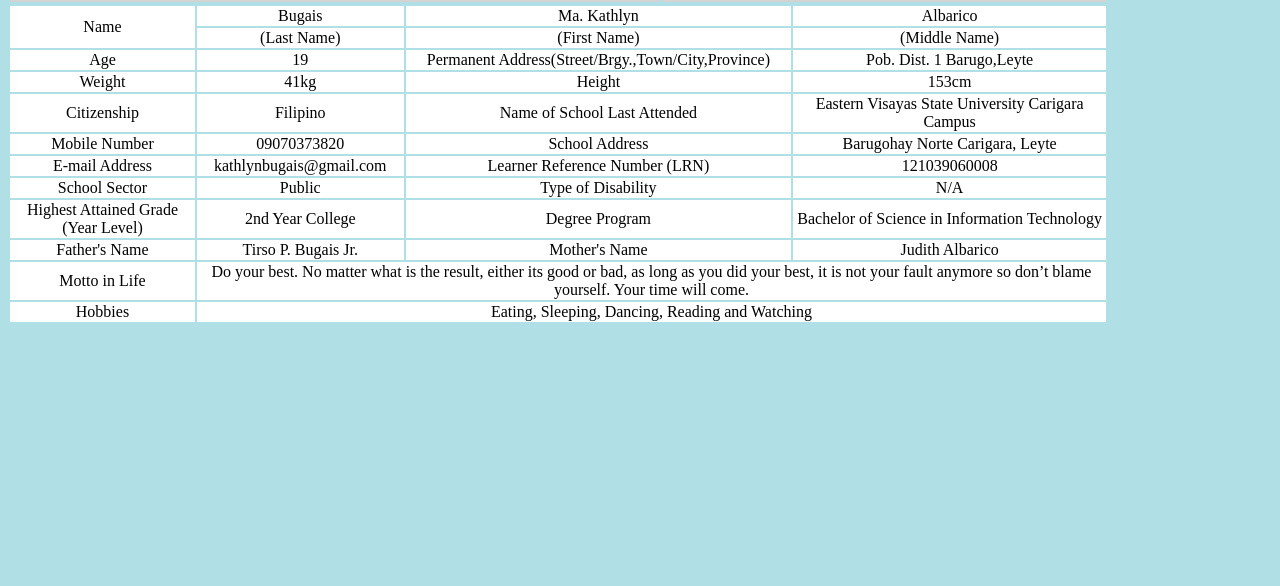
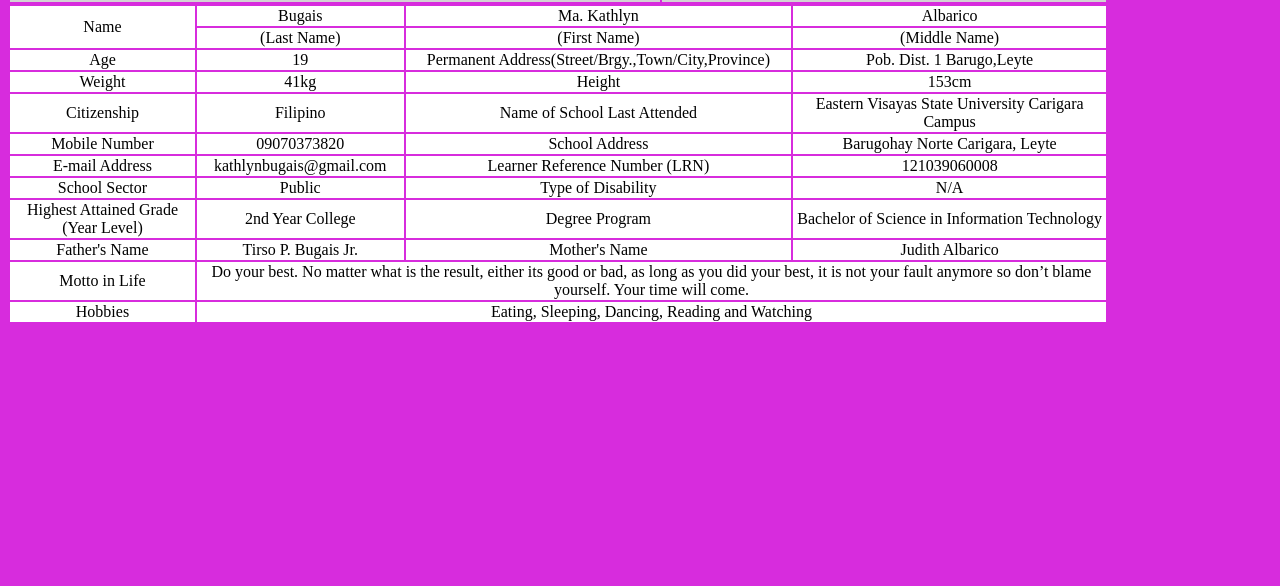
Before and after one commit to KathlynBugais/Event-Driven-Activity1, a plain HTML site: page portfolio.html in a window 1280 px wide. Shown: the part 214-800 px from the top of the page. Drawn offline with Linux system fonts and the light colour scheme.

Commit message:
Updated portfolio.html

```diff
--- a/portfolio.html
+++ b/portfolio.html
@@ -4,7 +4,7 @@
 	<link rel="stylesheet" type="text/css" href="">
 </head>
 
-<body style="background-color:powderblue;">
+<body style="background-color:rgb(215, 44, 221);">
 	<table height = "100"; width = "1100">
 		<tr style="background-color:lightgray;">
 			<td><center><h1>Personal Information</center></td>
```
